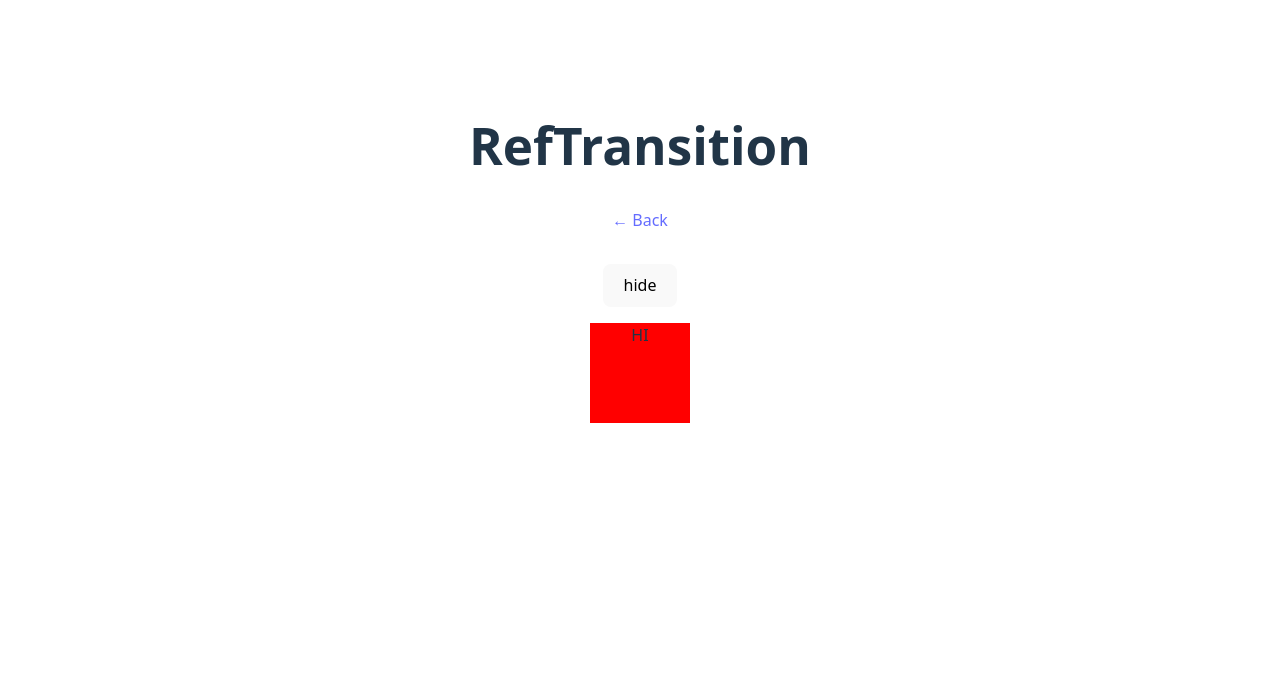
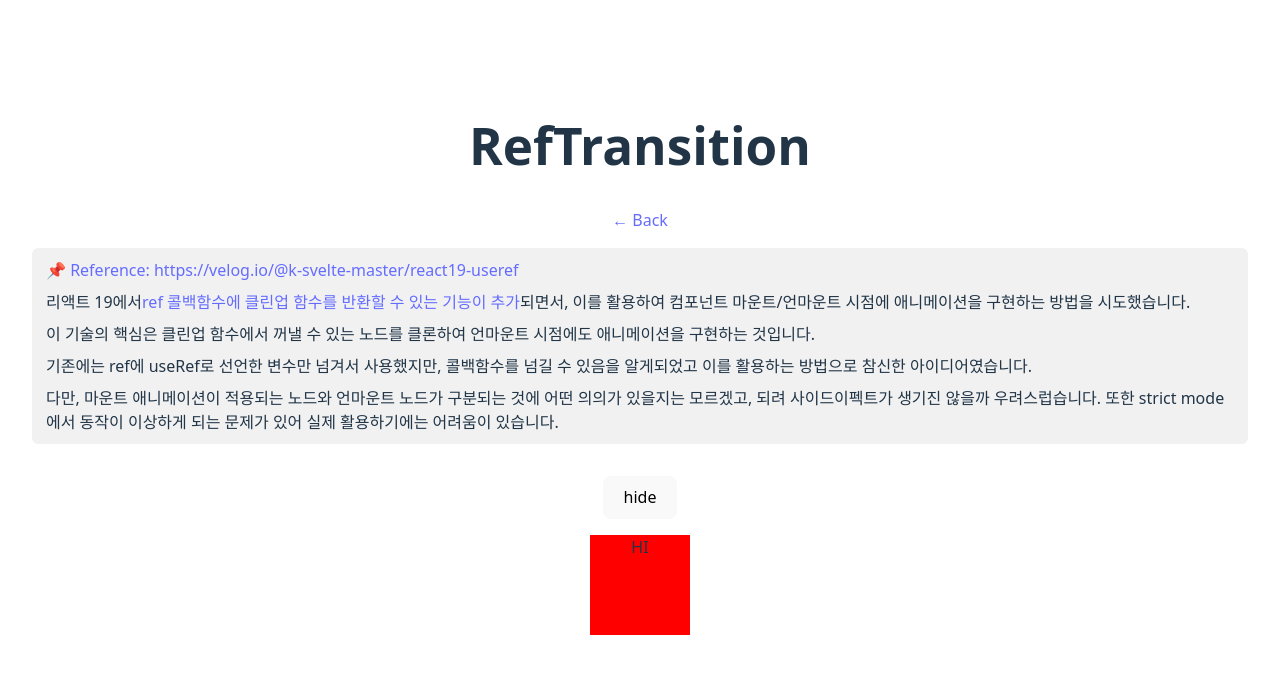
Before and after one commit to jinjoo-dev/playground, a React (Vite) app in the folder apps/react-ui/: page /ref-transition in a window 1280 px wide. Shown: the top 674 px of the page. Built offline with nearby package versions, Linux system fonts and the light colour scheme.

Commit message:
feat: RefTransition 내용 보충

```diff
--- a/apps/react-ui/src/pages/ref-transition/index.tsx
+++ b/apps/react-ui/src/pages/ref-transition/index.tsx
@@ -1,9 +1,7 @@
-// reference: https://velog.io/@k-svelte-master/react19-useref
-// 단점: strict mode 에서 문제가 발생할 수 있음
-
 import { Link } from 'react-router';
 import { useFade } from './hooks/use-fade';
 import { useState, type CSSProperties } from 'react';
+import { Callout } from '../../widgets';
 
 const containerStyle: CSSProperties = {
   height: '600px',
@@ -33,6 +31,36 @@ export const RefTransition = () => {
     <div style={containerStyle}>
       <h1>RefTransition</h1>
       <Link to="/">← Back</Link>
+
+      <Callout>
+        <a href="https://velog.io/@k-svelte-master/react19-useref">
+          📌 Reference: https://velog.io/@k-svelte-master/react19-useref
+        </a>
+        <span>
+          리액트 19에서
+          <a href="https://mycodings.fly.dev/blog/2024-07-14-react-19-tutorial-4-context-provider-discouraged-ref-cleanup-usedeferredvalue-improvements#ref-%EC%BD%9C%EB%B0%B1%EC%9D%98-%ED%81%B4%EB%A6%B0%EC%97%85-%ED%95%A8%EC%88%98">
+            ref 콜백함수에 클린업 함수를 반환할 수 있는 기능이 추가
+          </a>
+          되면서, 이를 활용하여 컴포넌트 마운트/언마운트 시점에 애니메이션을
+          구현하는 방법을 시도했습니다.
+        </span>
+        <span>
+          이 기술의 핵심은 클린업 함수에서 꺼낼 수 있는 노드를 클론하여 언마운트
+          시점에도 애니메이션을 구현하는 것입니다.
+        </span>
+        <span>
+          기존에는 ref에 useRef로 선언한 변수만 넘겨서 사용했지만, 콜백함수를
+          넘길 수 있음을 알게되었고 이를 활용하는 방법으로 참신한
+          아이디어였습니다.
+        </span>
+        <span>
+          다만, 마운트 애니메이션이 적용되는 노드와 언마운트 노드가 구분되는
+          것에 어떤 의의가 있을지는 모르겠고, 되려 사이드이펙트가 생기진 않을까
+          우려스럽습니다. 또한 strict mode에서 동작이 이상하게 되는 문제가 있어
+          실제 활용하기에는 어려움이 있습니다.
+        </span>
+      </Callout>
+
       <div style={contentWrapperStyle}>
         <button onClick={() => setShowElement((prev) => !prev)}>
           {showElement ? 'hide' : 'show'}
```
